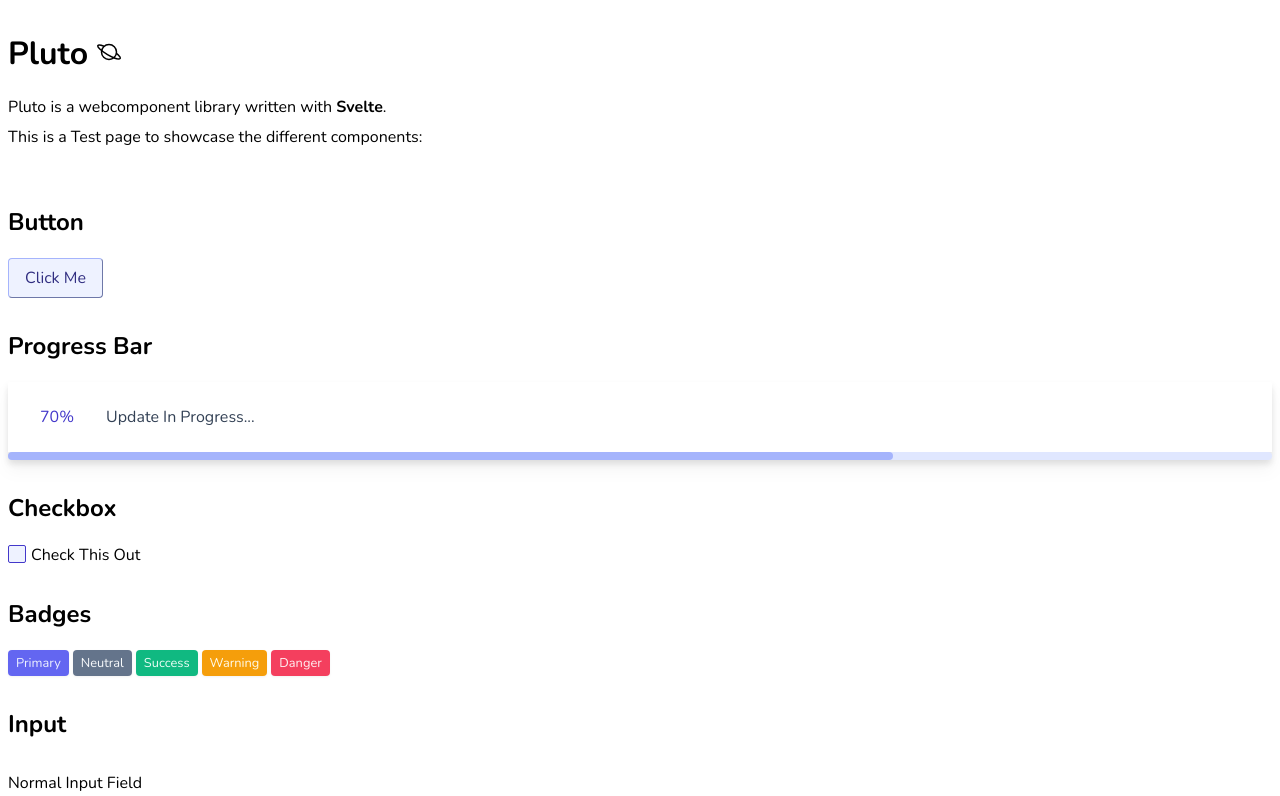
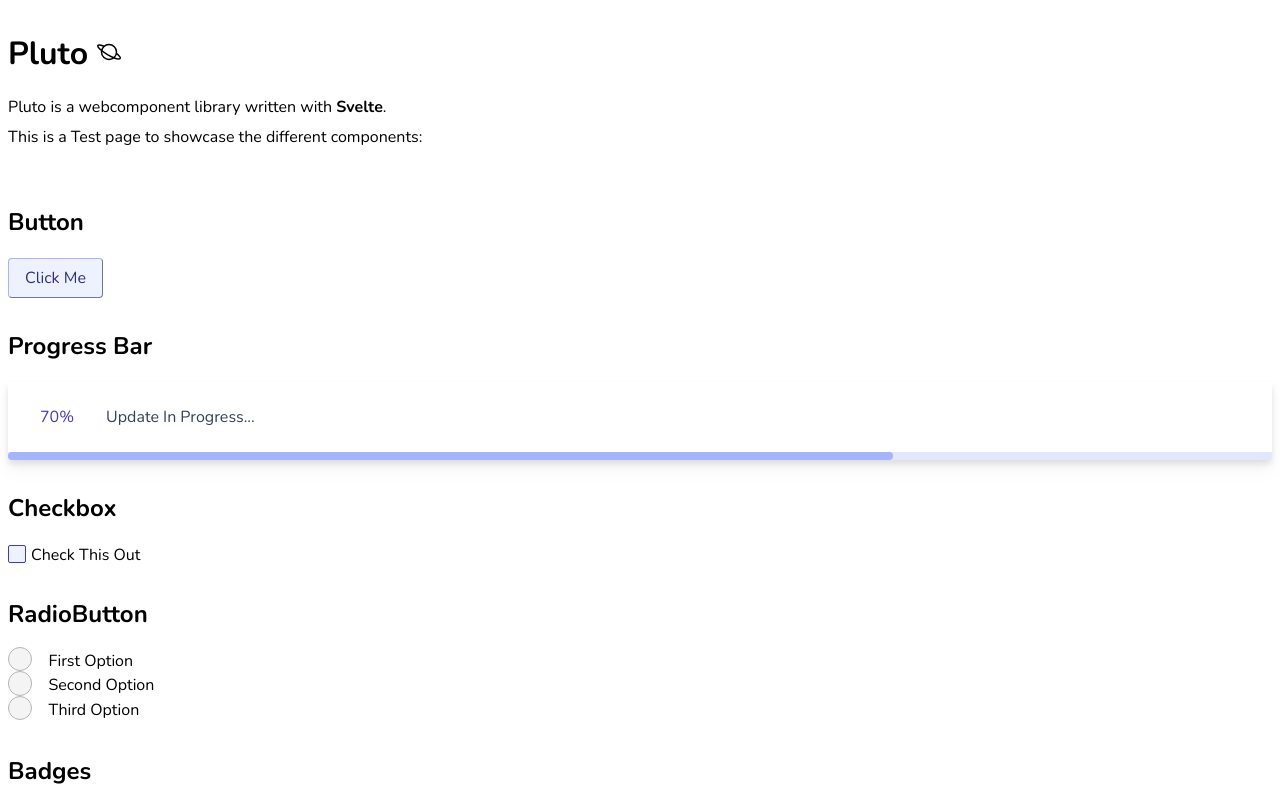
Before and after one commit to Ix76y/pluto, a SvelteKit app: page / in a window 1280 px wide. Shown: the top 796 px of the page. Built offline with nearby package versions, Linux system fonts and the light colour scheme.

Commit message:
First draft of RadioButtons

```diff
--- /dev/null
+++ b/src/lib/RadioButton.svelte
@@ -0,0 +1,116 @@
+<script lang="ts">
+    /**
+     * id for the input field and label
+     */
+    export let id: string = '';
+
+    /**
+     * value for the input field
+     */
+    export let value: string = '';
+
+    /**
+     * name for the radio group, should be the same as the other radio buttons in the same group
+    */
+    export let name: string;
+
+</script>
+
+<div class="pluto">
+    <input type="radio" id={id} name={name} value={value}>
+    <label for={id}><slot></slot></label><br>
+</div>
+
+<style>
+    @import url('https://fonts.googleapis.com/css2?family=Nunito:wght@200;300;400;500;600;700;800;900;1000&display=swap');
+
+.pluto {
+    display: flex;
+    align-items: center;
+    font-family: 'Nunito', sans-serif;
+    font-size: 1em;
+    font-weight: lighter;
+}
+
+
+input[type=radio] {
+  position: absolute;
+  opacity: 0;
+}
+
+input[type=radio] + label:before {
+  content: "";
+  background: #f4f4f4;
+  border-radius: 100%;
+  border: 1px solid #b4b4b4;
+  display: inline-block;
+  width: 1.4em;
+  height: 1.4em;
+  position: relative;
+  top: -0.2em;
+  margin-right: 1em;
+  vertical-align: top;
+  cursor: pointer;
+  text-align: center;
+  transition: all 250ms ease;
+}
+input[type=radio]:checked + label:before {
+  background-color: #3197EE;
+  box-shadow: inset 0 0 0 4px #f4f4f4;
+}
+input[type=radio]:focus + label:before {
+  outline: none;
+  border-color: #3197EE;
+}
+input[type=radio]:disabled + label:before {
+  box-shadow: inset 0 0 0 4px #f4f4f4;
+  border-color: #b4b4b4;
+  background: #b4b4b4;
+}
+
+input[type=radio] + label:empty:before {
+  margin-right: 0;
+}
+
+/*
+input[type="radio"] {
+    -webkit-appearance: none;
+    appearance: none;
+    margin: 0;
+    font: inherit;
+    color: rgb(67 56 202);
+    width: 18px;
+    height: 18px;
+    border: 1px solid rgb(67 56 202);
+    background-color: rgb(238 242 255);
+    border-radius: 100%;
+    transform: translateY(-1px);
+    display: grid;
+    place-content: center;
+}
+
+input[type="radio"]:checked {
+    content: "";
+    width: 10px;
+    height: 10px;
+    border-radius: 100%;
+    transition: 120ms transform ease-in-out;
+    box-shadow: inset 16px 16px rgb(67 56 202);
+}
+
+input[type="radio"]:checked::before {
+    transform: scale(1);
+}
+
+input[type="checkbox"]:disabled {
+    color: #959495;
+    cursor: not-allowed;
+}
+
+label {
+    margin-left: 5px;
+}
+
+*/
+
+</style>
--- a/src/routes/+page.svelte
+++ b/src/routes/+page.svelte
@@ -4,19 +4,31 @@
     import ProgressBar from '../lib/ProgressBar.svelte';
     import CheckBox from '../lib/CheckBox.svelte';
     import Input from '../lib/Input.svelte';
+    import RadioButton from '../lib/RadioButton.svelte';
 </script>
+
 <h1>Pluto
     <svg xmlns="http://www.w3.org/2000/svg" width="24px" height="24px" viewBox="0 0 512 512"><path d="M413.48 284.46c58.87 47.24 91.61 89 80.31 108.55-17.85 30.85-138.78-5.48-270.1-81.15S.37 149.84 18.21 119c11.16-19.28 62.58-12.32 131.64 14.09" fill="none" stroke="currentColor" stroke-miterlimit="10" stroke-width="32"/><circle cx="256" cy="256" r="160" fill="none" stroke="currentColor" stroke-miterlimit="10" stroke-width="32"/></svg>
 </h1>
 <p>Pluto is a webcomponent library written with <strong>Svelte</strong>.</p>
 <p>This is a Test page to showcase the different components:</p>
 <br>
+
 <h2>Button</h2>
 <Button></Button>
+
 <h2>Progress Bar</h2>
 <ProgressBar percentage={0.7} showText='Update In Progress...'/>
+
 <h2>Checkbox</h2>
 <CheckBox>Check This Out</CheckBox>
+
+<h2>RadioButton</h2>
+<form action="">
+  <RadioButton id="1">First Option</RadioButton>
+  <RadioButton id="2">Second Option</RadioButton>
+  <RadioButton id="3">Third Option</RadioButton>
+</form>
 
 <h2>Badges</h2>
 <Badges>Primary</Badges>
```
